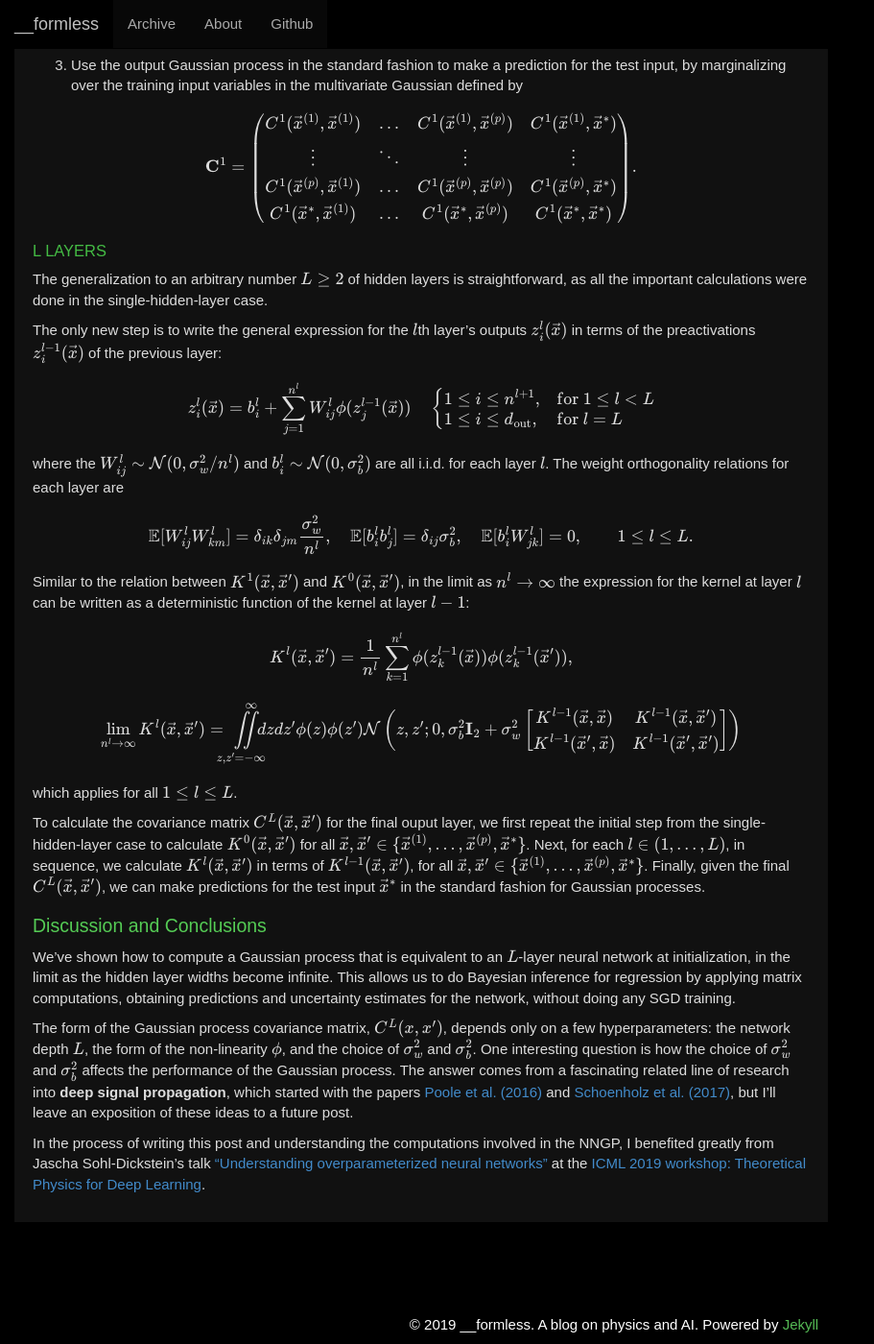
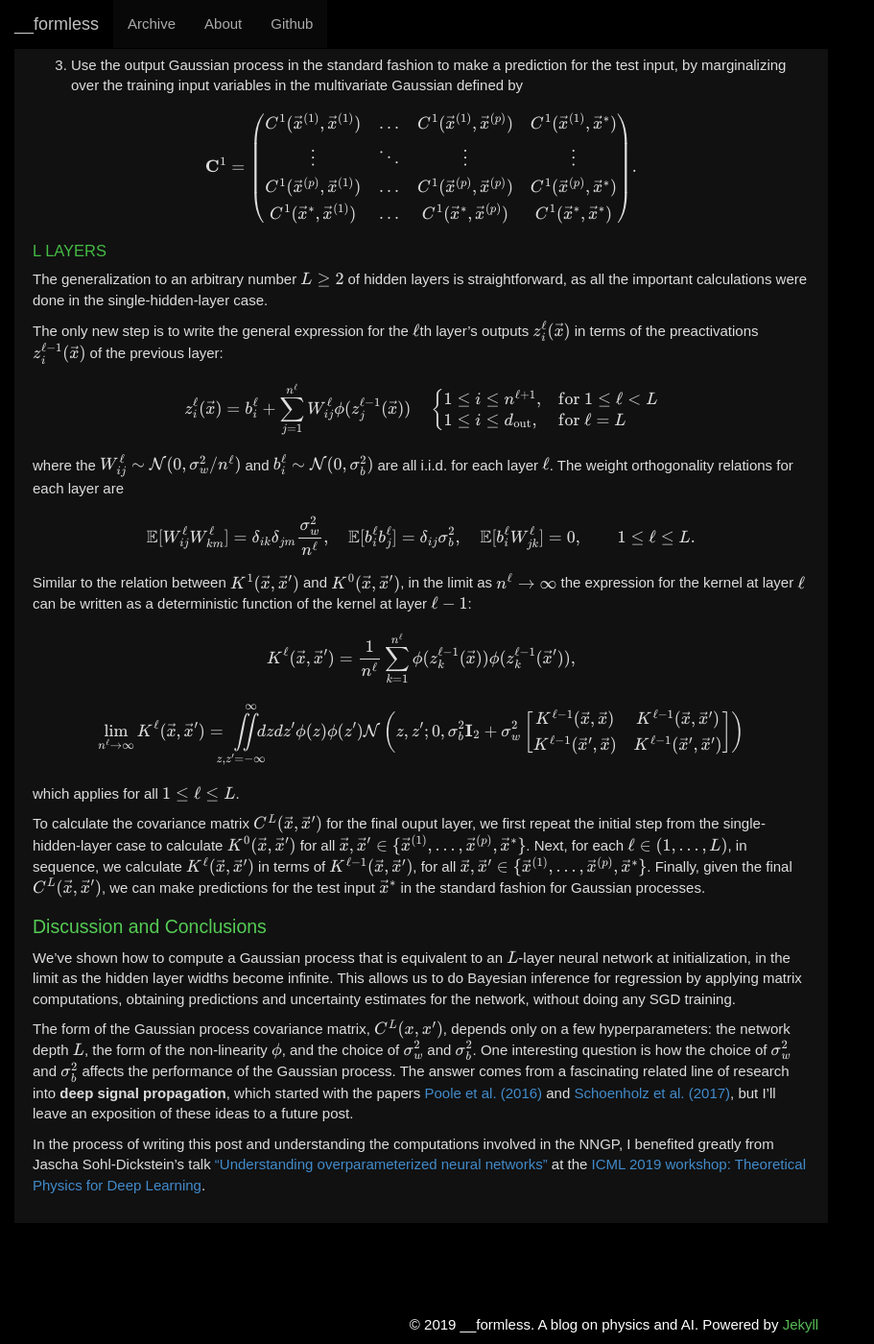
Before and after one commit to fineline179/fineline179.github.io, a Jekyll site: the page built from _posts/2019-12-06-Neural-Net-Gaussian-Processes.md, in a window 1280 px wide and 1400 px high, scrolled down 5277 px. Shown: the whole window at 96% size, without its empty margins (0-911 px from the left). Built offline with Jekyll 4.4.1, drawn with Linux system fonts in a browser that asks for light colours; some web fonts are replaced; formulas are drawn with MathJax 3; some of the changed text lies outside the part shown.

Commit message:
blog post 1 - changed 'l' to '\ell'

```diff
--- a/_posts/2019-12-06-Neural-Net-Gaussian-Processes.md
+++ b/_posts/2019-12-06-Neural-Net-Gaussian-Processes.md
@@ -372,63 +372,64 @@ The generalization to an arbitrary number $$L \geq 2$$ of hidden layers is
 straightforward, as all the important calculations were done in the single-hidden-layer
 case.
 
-The only new step is to write the general expression for the $$l$$th layer's outputs
-$$z_i^l(\vec x)$$ in terms of the preactivations $$z_i^{l-1}(\vec x)$$ of the previous
-layer:
+The only new step is to write the general expression for the $$\ell$$th layer's outputs
+$$z_i^\ell(\vec x)$$ in terms of the preactivations $$z_i^{\ell-1}(\vec x)$$ of the
+previous layer:
 
 $$
 \begin{equation}
-  z_i^l(\vec x) = b_i^l + \sum_{j=1}^{n^l} W_{ij}^l \phi(z_j^{l-1}(\vec x))\quad
+  z_i^\ell(\vec x) = b_i^\ell + \sum_{j=1}^{n^\ell} W_{ij}^\ell \phi(z_j^{\ell-1}(\vec
+  x))\quad
   \begin{cases}
-    1 \leq i \leq n^{l+1},           &\text{for $1 \leq l < L$}\\
-    1 \leq i \leq d_{\textrm{out}},  &\text{for $l = L$}
+    1 \leq i \leq n^{\ell+1},       &\text{for $1 \leq \ell < L$}\\
+    1 \leq i \leq d_{\textrm{out}}, &\text{for $\ell = L$}
   \end{cases}
 \end{equation}
 $$
 
-where the $$W_{ij}^l \sim \mathcal{N}(0, \sigma_w^2 / n^l)$$ and $$b_i^l \sim
-\mathcal{N}(0, \sigma_b^2)$$ are all i.i.d. for each layer $$l$$. The weight
+where the $$W_{ij}^\ell \sim \mathcal{N}(0, \sigma_w^2 / n^\ell)$$ and $$b_i^\ell \sim
+\mathcal{N}(0, \sigma_b^2)$$ are all i.i.d. for each layer $$\ell$$. The weight
 orthogonality relations for each layer are
 
 $$
 \begin{equation}
-    \mathbb{E}[W_{ij}^l W_{km}^l] = \delta_{ik} \delta_{jm}
-    \frac{\sigma_w^2}{n^l}, \quad
-    \mathbb{E}[b_i^l b_j^l] = \delta_{ij} \sigma_b^2, \quad
-    \mathbb{E}[b_i^l W_{jk}^l] = 0, \qquad 1 \leq l \leq L.
+    \mathbb{E}[W_{ij}^\ell W_{km}^\ell] = \delta_{ik} \delta_{jm}
+    \frac{\sigma_w^2}{n^\ell}, \quad
+    \mathbb{E}[b_i^\ell b_j^\ell] = \delta_{ij} \sigma_b^2, \quad
+    \mathbb{E}[b_i^\ell W_{jk}^\ell] = 0, \qquad 1 \leq \ell \leq L.
 \end{equation}
 $$
 
 Similar to the relation between $$K^1(\vec x,\vec x')$$ and $$K^0(\vec x,\vec x')$$, in
-the limit as $$n^l \to \infty$$ the expression for the kernel at layer $$l$$ can be
-written as a deterministic function of the kernel at layer $$l-1$$:
+the limit as $$n^\ell \to \infty$$ the expression for the kernel at layer $$\ell$$ can
+be written as a deterministic function of the kernel at layer $$\ell-1$$:
 
 $$
 \begin{equation}
-  K^l(\vec x,\vec x') = \frac{1}{n^l} \sum_{k=1}^{n^l}
-  \phi(z_k^{l-1}(\vec x)) \phi(z_k^{l-1}(\vec x')),
+  K^\ell(\vec x,\vec x') = \frac{1}{n^\ell} \sum_{k=1}^{n^\ell}
+  \phi(z_k^{\ell-1}(\vec x)) \phi(z_k^{\ell-1}(\vec x')),
 \end{equation}
 $$
 
 $$
 \begin{equation}
-  \lim_{n^l \to \infty} K^l(\vec x,\vec x') = \!\!\!\! \iint\limits_{z,z' =
+  \lim_{n^\ell \to \infty} K^\ell(\vec x,\vec x') = \!\!\!\! \iint\limits_{z,z' =
     -\infty}^{\infty}\!\!\!\! dz dz' \phi(z) \phi(z') \mathcal{N}\left(z, z'; 0,
-    \sigma_b^2 \mathbf{I}_2 + \sigma_w^2 \left[\begin{matrix} K^{l-1}(\vec x, \vec x) &
-        K^{l-1}(\vec x, \vec x')\\ K^{l-1}(\vec x', \vec x) & K^{l-1}(\vec x', \vec
-        x') \end{matrix}
+    \sigma_b^2 \mathbf{I}_2 + \sigma_w^2 \left[\begin{matrix} K^{\ell-1}(\vec x, \vec x)
+    & K^{\ell-1}(\vec x, \vec x')\\ K^{\ell-1}(\vec x', \vec x) & K^{\ell-1}(\vec x',
+    \vec x') \end{matrix}
     \right]  \right)
 \end{equation}
 $$
 
-which applies for all $$1 \leq l \leq L$$.
+which applies for all $$1 \leq \ell \leq L$$.
 
 To calculate the covariance matrix $$C^L(\vec x, \vec x')$$ for the final ouput layer,
 we first repeat the initial step from the single-hidden-layer case to calculate
 $$K^0(\vec x, \vec x')$$ for all $$\vec x, \vec x' \in \{ \vec x^{(1)}, \dots, \vec
-x^{(p)}, \vec{x}^* \}$$. Next, for each $$l \in (1, \dots, L)$$, in sequence, we
-calculate $$K^l(\vec x, \vec x')$$ in terms of $$K^{l-1}(\vec x, \vec x')$$, for all
-$$\vec x, \vec x' \in \{ \vec x^{(1)}, \dots, \vec x^{(p)}, \vec{x}^* \}$$. Finally,
+x^{(p)}, \vec{x}^* \}$$. Next, for each $$\ell \in (1, \dots, L)$$, in sequence, we
+calculate $$K^\ell(\vec x, \vec x')$$ in terms of $$K^{\ell-1}(\vec x, \vec x')$$, for
+all $$\vec x, \vec x' \in \{ \vec x^{(1)}, \dots, \vec x^{(p)}, \vec{x}^* \}$$. Finally,
 given the final $$C^L(\vec x, \vec x')$$, we can make predictions for the test input
 $$\vec x^*$$ in the standard fashion for Gaussian processes.
 
```
Also changed, not shown: other parts of _posts/2019-12-06-Neural-Net-Gaussian-Processes.md (+1 -1 lines).
